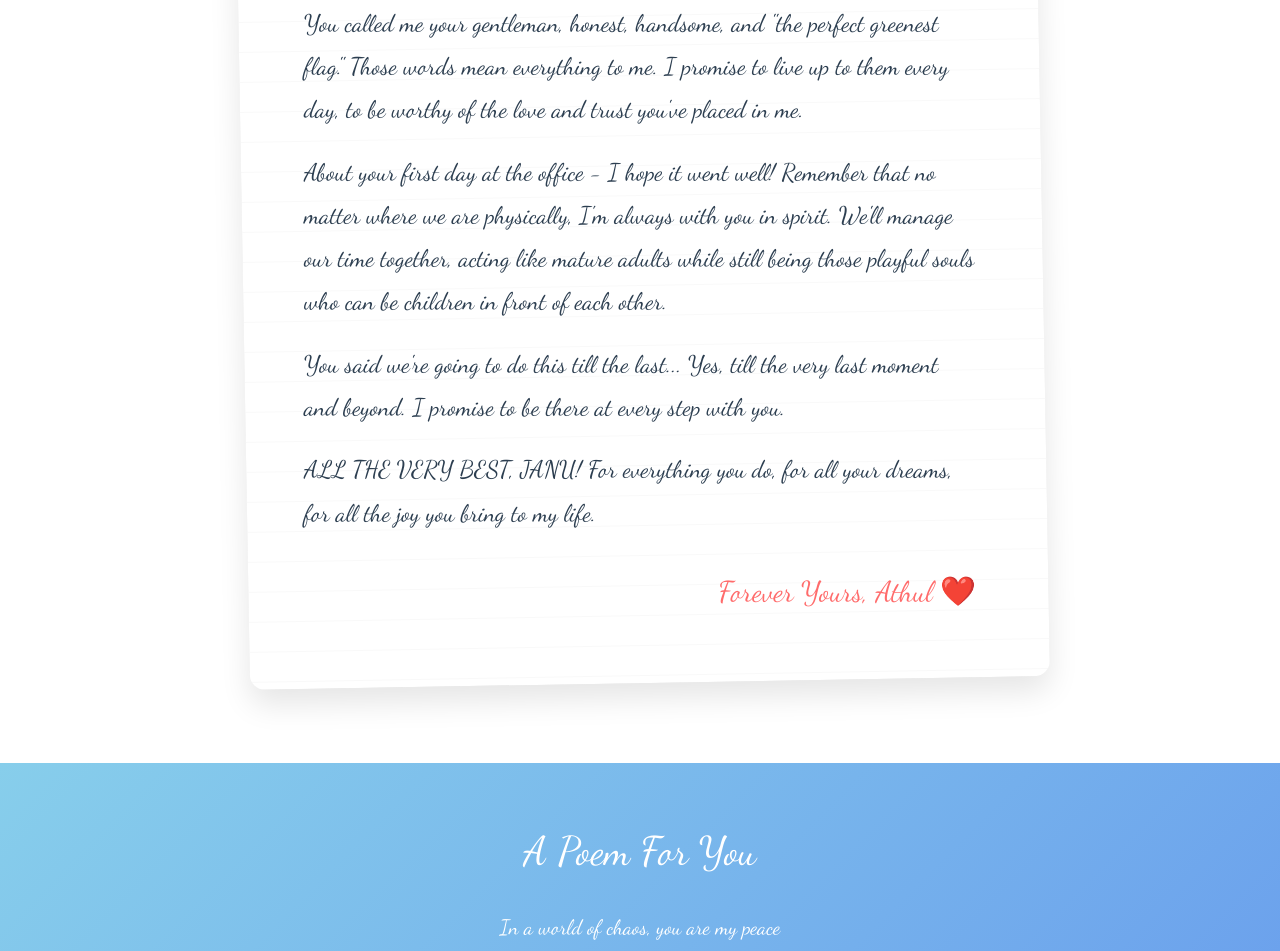
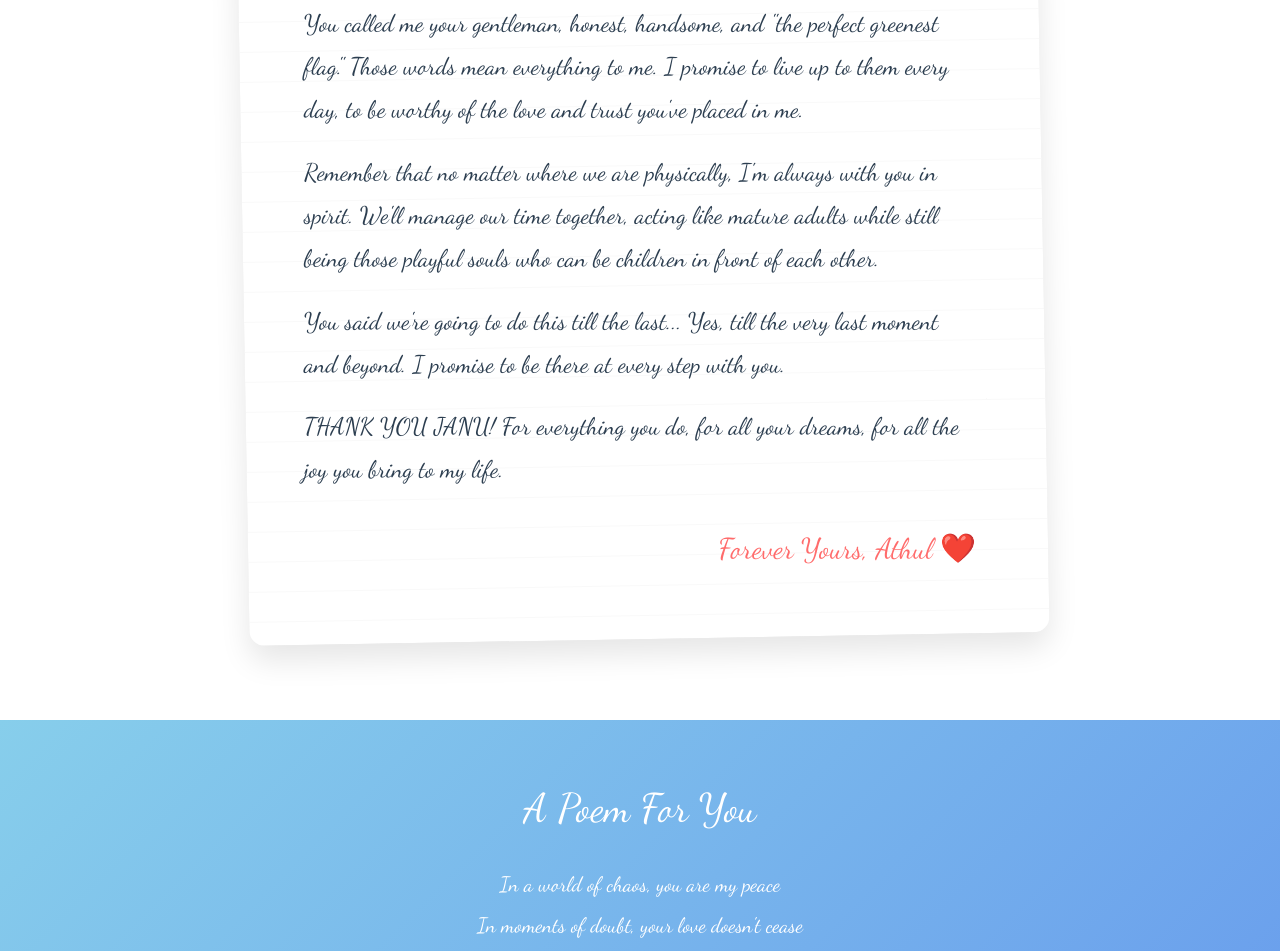
Before and after one commit to AthulNam/mylove, a plain HTML site: page index.html in a window 1280 px wide. Shown: the part 2686-3637 px from the top of the page. Drawn offline with Linux system fonts and the light colour scheme.

Commit message:
Update index.html

```diff
--- a/index.html
+++ b/index.html
@@ -1177,9 +1177,9 @@
                     <p>Your letter touched my heart in ways I cannot express in words. Like you, I found something special when I wasn't looking for it. You've shown me what true love means.</p>
                     <p>You wrote about being there for each other through our highs and lows - I promise to stand by you through everything life brings our way. When you feel small and need protection, I'll be your shelter. When you need strength, I'll be your support.</p>
                     <p>You called me your gentleman, honest, handsome, and "the perfect greenest flag." Those words mean everything to me. I promise to live up to them every day, to be worthy of the love and trust you've placed in me.</p>
-                    <p>About your first day at the office - I hope it went well! Remember that no matter where we are physically, I'm always with you in spirit. We'll manage our time together, acting like mature adults while still being those playful souls who can be children in front of each other.</p>
+                    <p>Remember that no matter where we are physically, I'm always with you in spirit. We'll manage our time together, acting like mature adults while still being those playful souls who can be children in front of each other.</p>
                     <p>You said we're going to do this till the last... Yes, till the very last moment and beyond. I promise to be there at every step with you.</p>
-                    <p>ALL THE VERY BEST, JANU! For everything you do, for all your dreams, for all the joy you bring to my life.</p>
+                    <p>THANK YOU JANU! For everything you do, for all your dreams, for all the joy you bring to my life.</p>
                     <div class="letter-signature">Forever Yours, Athul ❤️</div>
                 </div>
             </div>
```
